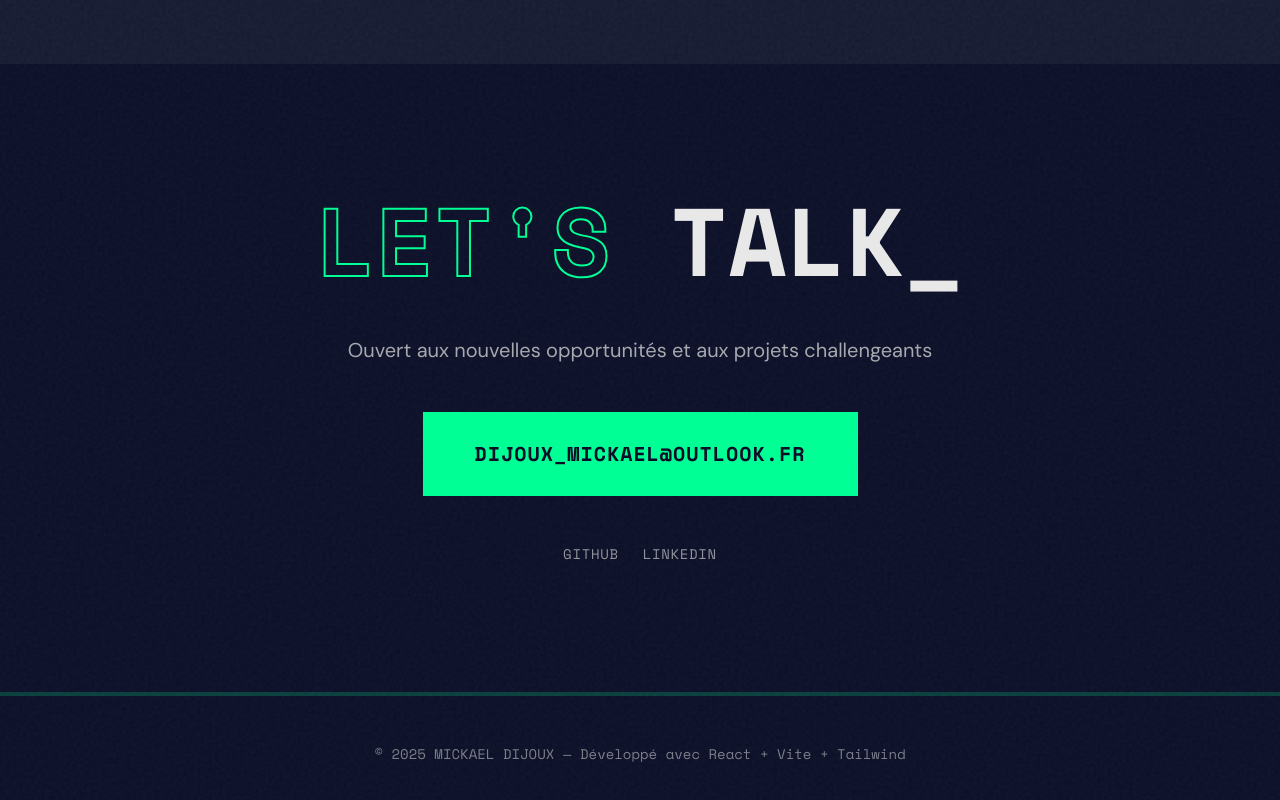
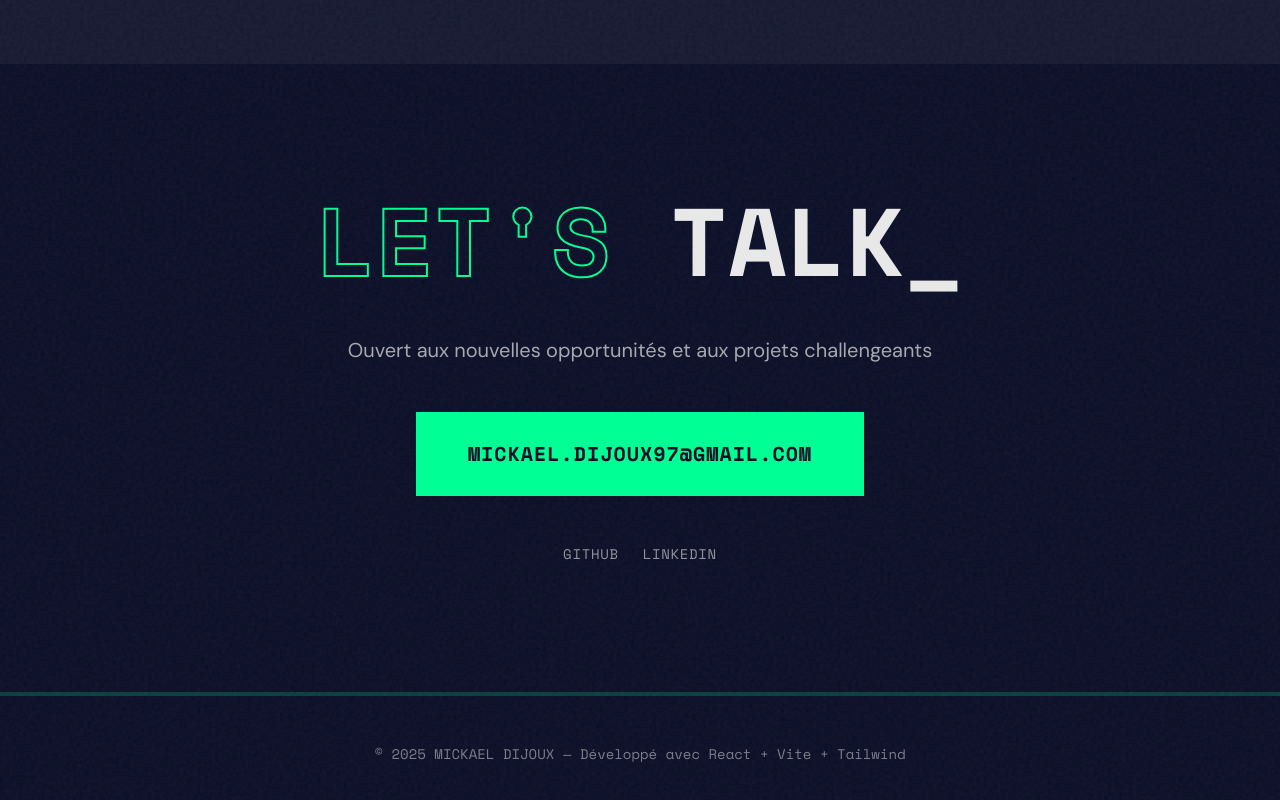
Before and after one commit to Mikadjx/PortFolio_V1, a React (Vite) app: page / in a window 1280 px wide. Shown: the part 2836-3636 px from the top of the page. Built offline with nearby package versions, Linux system fonts and the light colour scheme.

Commit message:
Update App.jsx

```diff
--- a/src/App.jsx
+++ b/src/App.jsx
@@ -597,10 +597,10 @@ function App() {
             <motion.a
               whileHover={{ scale: 1.05 }}
               whileTap={{ scale: 0.95 }}
-              href="mailto:dijoux_mickael@outlook.fr"
+              href="mailto:mickael.dijoux97@gmail.com"
               className="px-6 md:px-12 py-4 md:py-6 bg-electric text-midnight font-display font-bold text-base md:text-xl uppercase tracking-wider border-4 border-electric hover:bg-transparent hover:text-electric transition-all break-all"
             >
-              dijoux_mickael@outlook.fr
+              mickael.dijoux97@gmail.com
             </motion.a>
           </motion.div>
 
```
